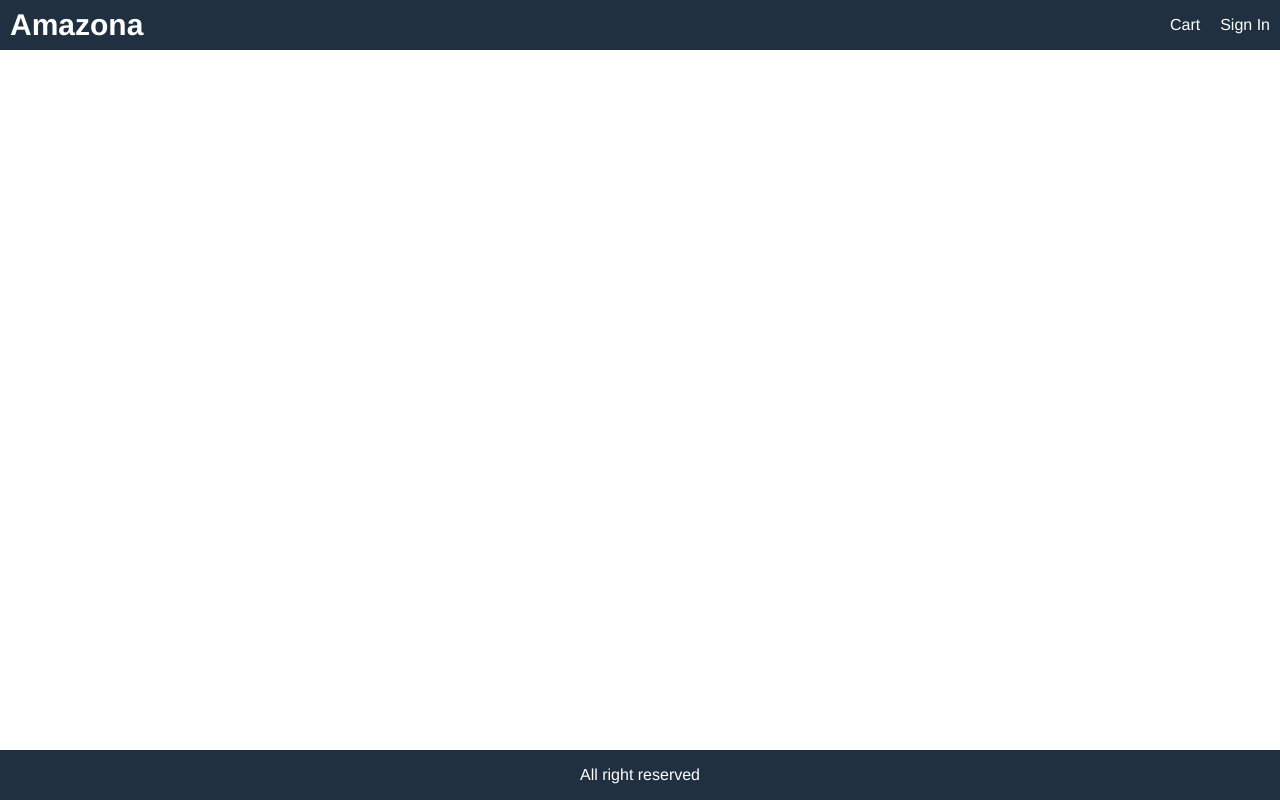
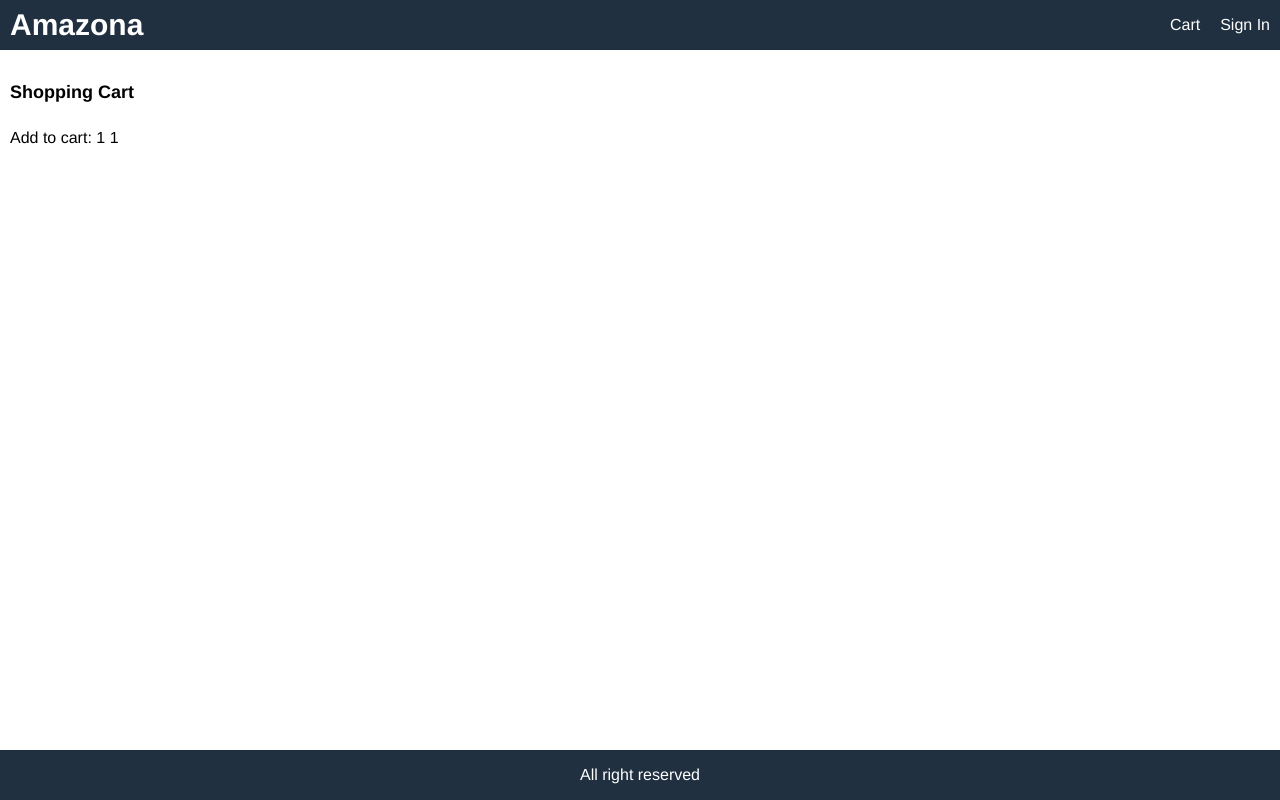
Before and after one commit to phihuynh94/amazona, a React (Create React App) app in the folder frontend/: page /cart/1 in a window 1280 px wide. Built offline with nearby package versions, Linux system fonts and the light colour scheme.

Commit message:
add to cart

```diff
--- a/frontend/src/App.js
+++ b/frontend/src/App.js
@@ -2,6 +2,7 @@
 
 import HomeScreen from "./screens/HomeScreen";
 import ProductScreen from "./screens/ProductScreen";
+import CartScreen from "./screens/CartScreen";
 
 function App() {
   return (
@@ -21,6 +22,7 @@
         <main>
           <Route path="/" component={HomeScreen} exact />
           <Route path="/product/:id" component={ProductScreen} />
+          <Route path="/cart/:id?" component={CartScreen} />
         </main>
         <footer className="row center">All right reserved</footer>
       </div>
--- /dev/null
+++ b/frontend/src/screens/CartScreen.js
@@ -0,0 +1,17 @@
+import React from "react";
+
+function CartScreen({ match, location }) {
+  const productId = match.params.id;
+  const qty = location.search ? Number(location.search.split("=")[1]) : 1;
+
+  return (
+    <div>
+      <h1>Shopping Cart</h1>
+      <p>
+        Add to cart: {productId} {qty}
+      </p>
+    </div>
+  );
+}
+
+export default CartScreen;
--- a/frontend/src/screens/ProductScreen.js
+++ b/frontend/src/screens/ProductScreen.js
@@ -1,4 +1,4 @@
-import React, { useEffect } from "react";
+import React, { useEffect, useState } from "react";
 import { Link } from "react-router-dom";
 import { useDispatch, useSelector } from "react-redux";
 
@@ -8,7 +8,7 @@
 
 import { detailsProduct } from "../actions/productActions";
 
-const ProductScreen = ({ match }) => {
+const ProductScreen = ({ match, history }) => {
   const dispatch = useDispatch();
 
   const productId = match.params.id;
@@ -16,9 +16,15 @@
   const productDetails = useSelector((state) => state.productDetails);
   const { loading, error, product } = productDetails;
 
+  const [qty, setQty] = useState(1);
+
   useEffect(() => {
     dispatch(detailsProduct(productId));
   }, [dispatch, productId]);
+
+  const addToCartHandler = () => {
+    history.push(`/cart/${productId}?qty=${qty}`);
+  };
 
   return (
     <div>
@@ -71,9 +77,37 @@
                       </div>
                     </div>
                   </li>
-                  <li>
-                    <button className="primary block">Add to Cart</button>
-                  </li>
+                  {product.countInStock > 0 && (
+                    <>
+                      <li>
+                        <div className="row">
+                          <div>Qty</div>
+                          <div>
+                            <select
+                              value={qty}
+                              onChange={(e) => setQty(e.target.value)}
+                            >
+                              {[...Array(product.countInStock).keys()].map(
+                                (x) => (
+                                  <option key={x + 1} value={x + 1}>
+                                    {x + 1}
+                                  </option>
+                                )
+                              )}
+                            </select>
+                          </div>
+                        </div>
+                      </li>
+                      <li>
+                        <button
+                          onClick={addToCartHandler}
+                          className="primary block"
+                        >
+                          Add to Cart
+                        </button>
+                      </li>
+                    </>
+                  )}
                 </ul>
               </div>
             </div>
```
